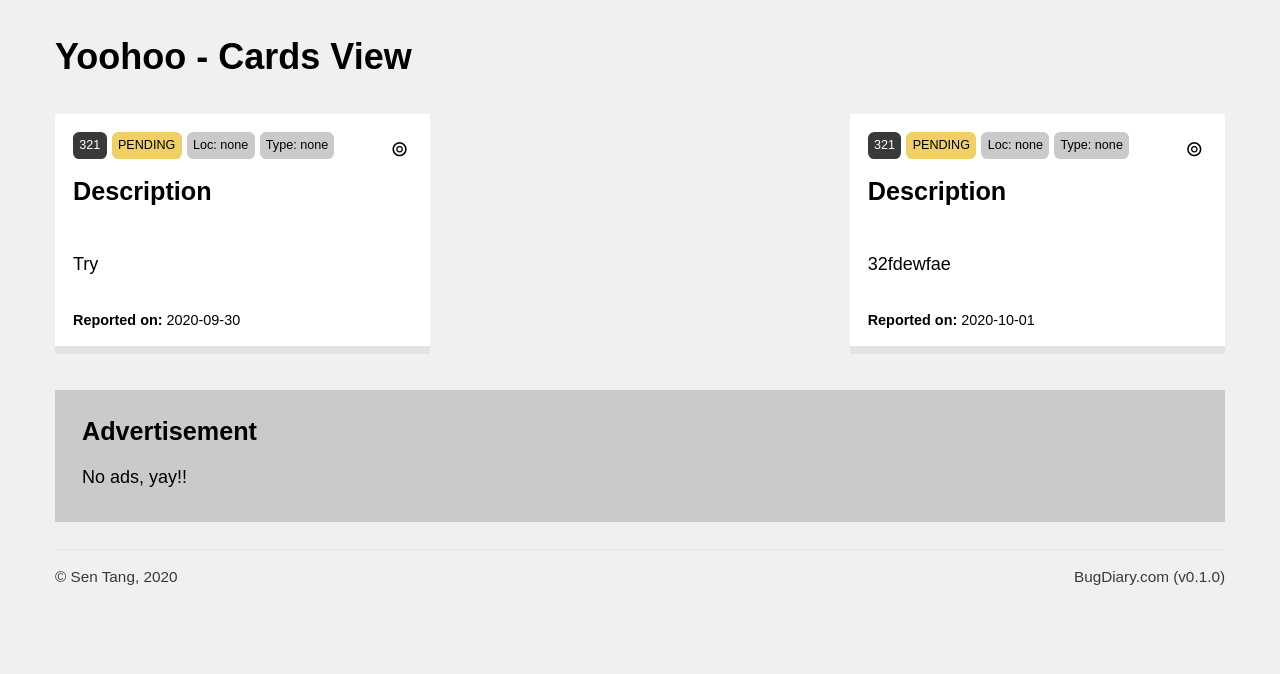
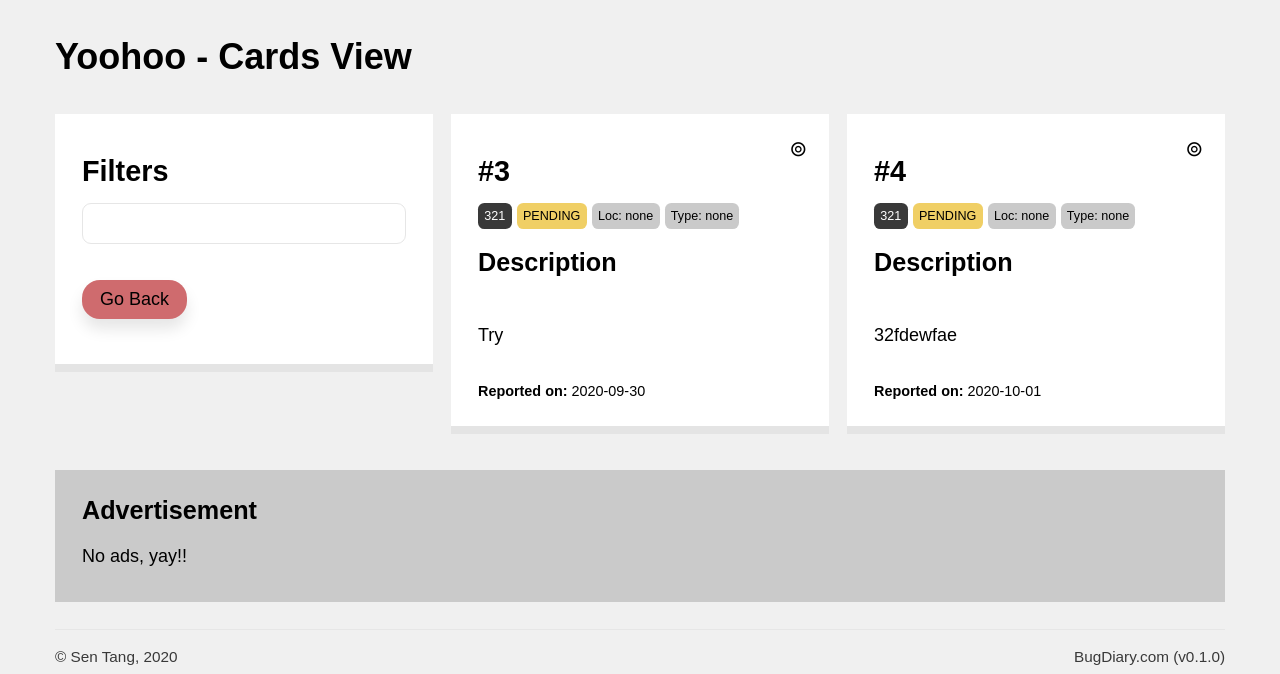
Before and after one commit to daryl-sen/bugdiary, a Flask app: a page that uses application/templates/macros.html in a window 1280 px wide. Shown: the part 105-779 px from the top of the page. Before the commit the page ends 690 px from the top, so only its background shows below. Run offline with Flask 2, Linux system fonts and the light colour scheme; a user stored in the database is signed in; data comes from the database, SQL or seed files in the repository; both versions use the stored data as it was after the commit; style sheets or scripts are compiled from the project's sources.

Commit message:
refined column system

```diff
--- a/application/projects/templates/projects/view_cards.html
+++ b/application/projects/templates/projects/view_cards.html
@@ -20,8 +20,13 @@
 {% block main %}
 <h1>{{ project.name }} - Cards View</h1>
 <div class="cards-flex">
+    <div class="card">
+        <h2>Filters</h2>
+        <input type="text">
+        <a href="{{ url_for('projects.dashboard', project_url = project.url) }}" class="button-primary shadowed rounded">Go Back</a>
+    </div>
     {% for bug in bug_list %}
-    {{ macros.bugcard(bug.ref_id, bug.details, bug.author, bug.author_email, bug.status, bug.version, bug.report_date, None, bug.bug_location, bug.bug_type, loop.index) }}
+    {{ macros.bugcard(bug.ref_id, bug.details, bug.author, bug.author_email, bug.status, bug.version, bug.report_date, None, bug.bug_location, bug.bug_type) }}
     {% endfor %}
 </div>
 {{ macros.ad("medium")}}
--- a/application/projects/views.py
+++ b/application/projects/views.py
@@ -16,10 +16,12 @@ def dashboard(project_url):
     resolved = Bugs.query.filter_by(project = target_project.id).filter_by(status = "RESOLVED").count()
     unresolved = Bugs.query.filter_by(project = target_project.id).filter_by(status = "PENDING").count()
 
+    new_reports = Bugs.query.filter_by(project = target_project.id).filter(Bugs.report_date > current_user.last_login).filter_by(status = "PENDING")
+
     if target_project == None:
         flash("Sorry, the Bug Diary you were trying to access could not be found. It might have expired or you might have entered a typo.")
         return redirect(url_for('users.dashboard'))
-    return render_template('dashboard.html', project = target_project, since_last_login = since_last_login, resolved = resolved, unresolved = unresolved)
+    return render_template('dashboard.html', project = target_project, since_last_login = since_last_login, resolved = resolved, unresolved = unresolved, new_reports = new_reports if since_last_login != 0 else None)
 
 
 
--- a/application/static/css/custom.css
+++ b/application/static/css/custom.css
@@ -175,6 +175,7 @@ tr:nth-child(even) td {
   padding: 1.5em;
   border-bottom: 8px solid #e4e4e4;
   position: relative;
+  margin-bottom: 1em;
 }
 
 .tag-mini {
@@ -192,18 +193,17 @@ tr:nth-child(even) td {
 }
 
 .cards-flex {
-  display: flex;
-  flex-wrap: wrap;
-  justify-content: space-between;
-  gap: 1em;
-  align-items: baseline;
+  column-count: 3;
+  column-gap: 1em;
   margin-bottom: 2em;
 }
 
-.cards-flex > div {
-  width: 29%;
-  padding: 1em;
-  background-color: #fff;
+.cards-flex > button {
+  display: inline-block;
+  width: 100%;
+  -webkit-box-sizing: border-box;
+  -moz-box-sizing: border-box;
+  box-sizing: border-box;
 }
 
 p.linebreak {
@@ -236,11 +236,18 @@ p.linebreak {
   background-color: #fff;
 }
 
-.cardcontrols div {
+.cardcontrols button {
   font-size: 1.2em;
   text-align: right;
   padding: 1em;
   border-bottom: 1px solid #e4e4e4;
+  -webkit-appearance: none;
+  -moz-appearance: none;
+  appearance: none;
+  display: block;
+  border: 0;
+  background-color: transparent;
+  width: 100%;
 }
 
 .cardcontrols div:last-child {
--- a/application/static/css/custom.scss
+++ b/application/static/css/custom.scss
@@ -174,6 +174,7 @@ tr:nth-child(even) td {
   padding: 1.5em;
   border-bottom: 8px solid #e4e4e4;
   position: relative;
+  margin-bottom: 1em;
 }
 
 .tag-mini {
@@ -195,19 +196,16 @@ tr:nth-child(even) td {
 }
 
 .cards-flex {
-    display: flex;
-    flex-wrap: wrap;
-    justify-content: space-between;
-    gap: 1em;
-    align-items: baseline;
+    column-count: 3;
+    column-gap: 1em;
     margin-bottom: 2em;
-
 }
-.cards-flex>div {
-    width: 29%;
-    padding: 1em;
-    background-color: #fff;
-    // margin-bottom: 1em;
+.cards-flex>button {
+    display: inline-block;
+    width: 100%;
+    -webkit-box-sizing: border-box;
+    -moz-box-sizing: border-box;
+    box-sizing: border-box;
 }
 
 p.linebreak {
@@ -239,11 +237,18 @@ p.linebreak {
     -webkit-border-radius: 20px 0px 20px 20px;
     background-color: #fff;
 }
-.cardcontrols div {
+.cardcontrols button {
     font-size: 1.2em;
     text-align: right;
     padding: 1em;
     border-bottom: 1px solid #e4e4e4;
+    -webkit-appearance: none;
+    -moz-appearance: none;
+    appearance: none;
+    display: block;
+    border: 0;
+    background-color: transparent;
+    width: 100%;
 }
 .cardcontrols div:last-child {
     border-bottom: 0;
--- a/application/templates/macros.html
+++ b/application/templates/macros.html
@@ -44,8 +44,9 @@ aside {
 
 
 
-{% macro bugcard(ref_id, details, author, author_email, status, version, report_date, resolve_date, location, type, index, color_code = {"PENDING": "bg-yellow", "RESOLVED": "bg-green"}) %}
+{% macro bugcard(ref_id, details, author, author_email, status, version, report_date, resolve_date, location, type, color_code = {"PENDING": "bg-yellow", "RESOLVED": "bg-green"}) %}
 <div class="card">
+    <h2>#{{ref_id}}</h2>
     <div>
         <span class="tag-mini bg-darkgray">{{ version }}</span>
         <span class="tag-mini {{ color_code[status] }}">{{ status }}</span>
@@ -55,9 +56,12 @@ aside {
     </div>
     <h3>Description</h3>
     <p class="linebreak">
-        {{ details[:100] }}{% if details|length > 100 %}<a onclick="toggleElement('bug-{{index}}'); toggleElement('bug-{{index}}-toggle')" id="bug-{{index}}-toggle"> (show more)</a><span class="hidden" id="bug-{{index}}">{{ details[100:] }}</span>
+        {{ details }}
+    </p>
+    <!-- <p class="linebreak">
+        {{ details[:100] }}{% if details|length > 100 %}<a onclick="toggleElement('bug-{{ref_id}}'); toggleElement('bug-{{ref_id}}-toggle')" id="bug-{{ref_id}}-toggle"> (show more)</a><span class="hidden" id="bug-{{ref_id}}">{{ details[100:] }}</span>
         {% endif %}
-    </p>
+    </p> -->
     <div class="author">
         {% if author != "" or author_email != "" %}
         <b>Reported by:</b> {{ author }} (Email: {{ author_email }})
@@ -70,13 +74,14 @@ aside {
     </div>
 
 
-    <div class="cardcontrolstoggle" onClick="showControls('card-{{index}}-controls')">
+    <div class="cardcontrolstoggle" onClick="showControls('card-{{ref_id}}-controls')">
         &circledcirc;
     </div>
-    <div class="hidden cardcontrols" id='card-{{index}}-controls'>
-        <div>RESOLVE</div>
-        <div>DELETE &#128465;</div>
-        <div onClick="showControls('card-{{index}}-controls')" style="color: #ff3939">CANCEL &rarrhk;</div>
+    <div class="hidden cardcontrols" id='card-{{ref_id}}-controls'>
+        <button>RESOLVE</button>
+        <button>PIN &#x02606;</button>
+        <button>DELETE &#128465;</button>
+        <button onClick="showControls('card-{{ref_id}}-controls')" style="color: #ff3939">CANCEL &rarrhk;</button>
     </div>
 
 
--- a/application/users/templates/users/register.html
+++ b/application/users/templates/users/register.html
@@ -33,7 +33,7 @@
             <div class="spacer-medium"></div>
 
             <h3>Development Notice</h3>
-            <p>This website is currently under development, not all features are available to use.</p>
+            <p>This website is currently under development (testing stage), any data stored on the server may be DELETED at any time. USE AT YOUR OWN RISK.</p>
         </form>
     </main>
     <aside>
```
Also changed, not shown: application/projects/templates/projects/dashboard.html (+8 -4 lines), application/data.sqlite, 1 other file.
